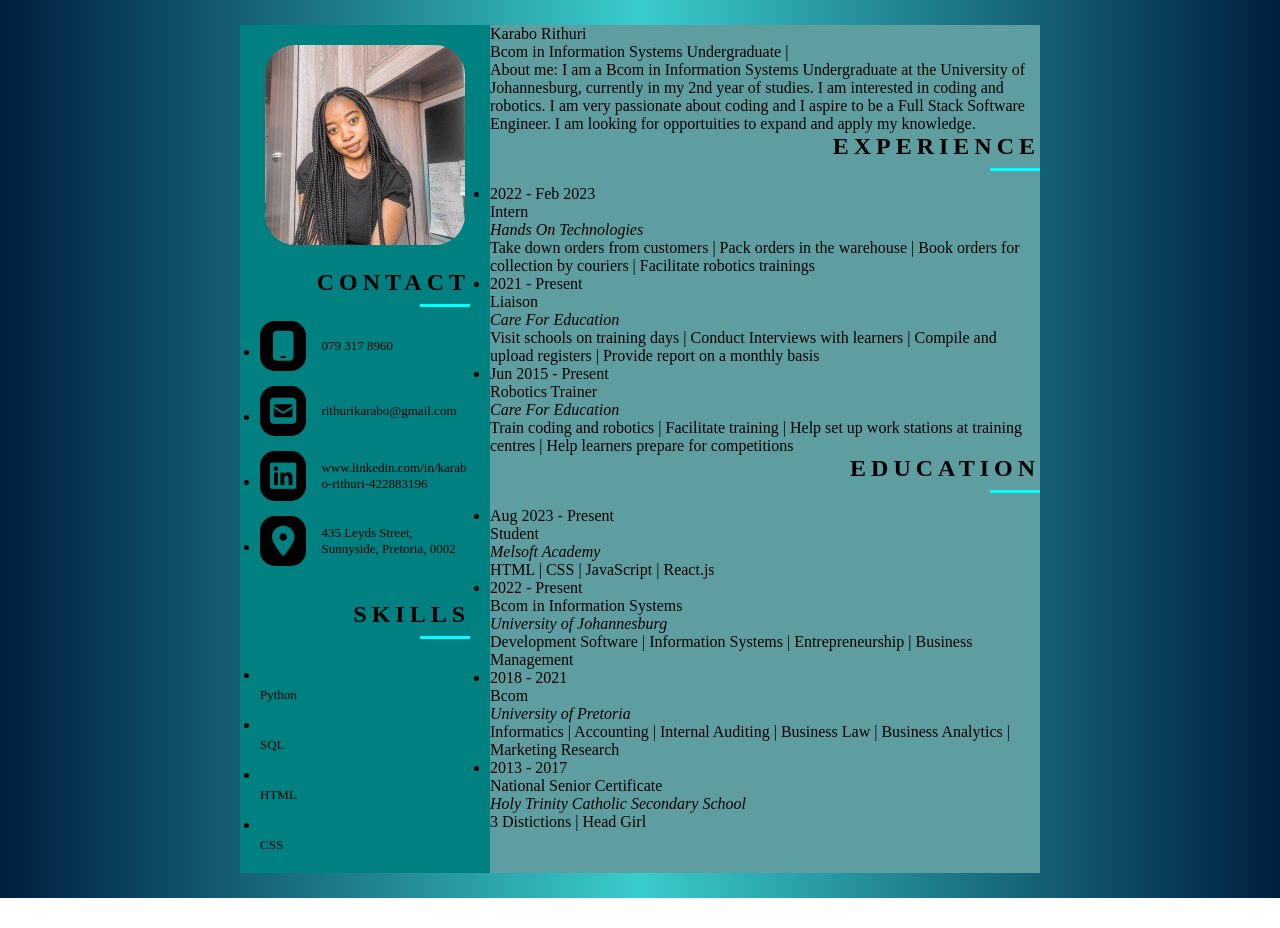
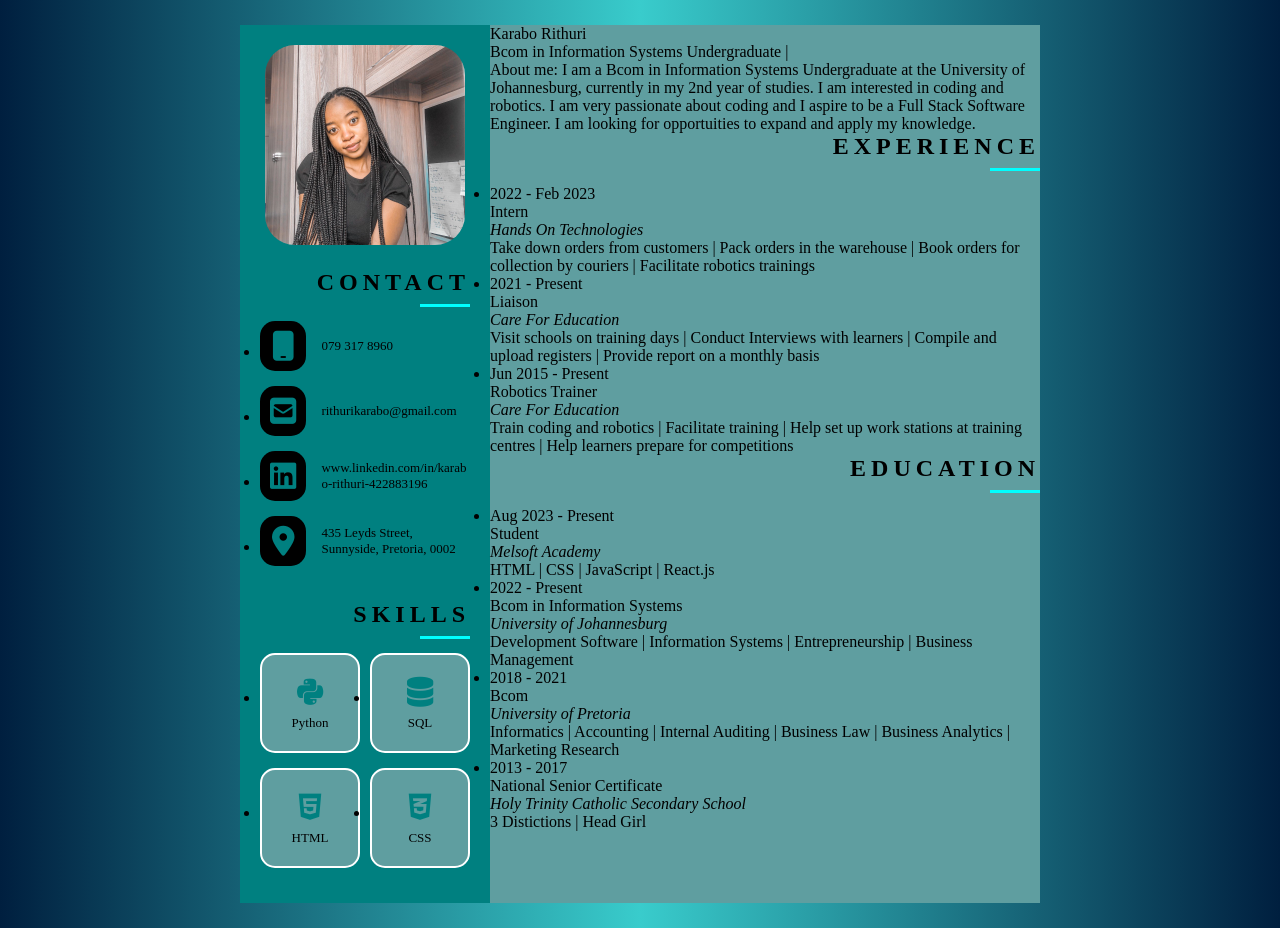
Before and after one commit to KRithuri/KRithuri.github.io, a plain HTML site: page CV/index.html in a window 1280 px wide. Before the commit the page ends 898 px from the top, so only its background shows below. Drawn offline with Linux system fonts and the light colour scheme.

Commit message:
styling skills section

```diff
--- a/CV/styles.css
+++ b/CV/styles.css
@@ -82,3 +82,30 @@ body {
     width: calc(100% - 50px);
     word-break: break-word;
 }
+.skills ul{
+    display: flex;
+    flex-wrap: wrap;
+    justify-content: space-between;
+}
+.skills .li_wrap {
+    width: 100px;
+    height: 100px;
+    margin-bottom: 15px;
+    border-radius: 15px;
+    background: #5f9ea0;
+    display: flex;
+    flex-direction: column;
+    align-items: center;
+    justify-content: center;
+    border: 2px solid #fff;
+    color: #fff;
+}
+.skills .li_wrap .text {
+    margin-top: 5px;
+}
+.skills .li_wrap:hover{
+    background: #00ffff;
+}
+.skills .li_wrap:hover .icon{
+    background: #5f9ea0;
+}
```
